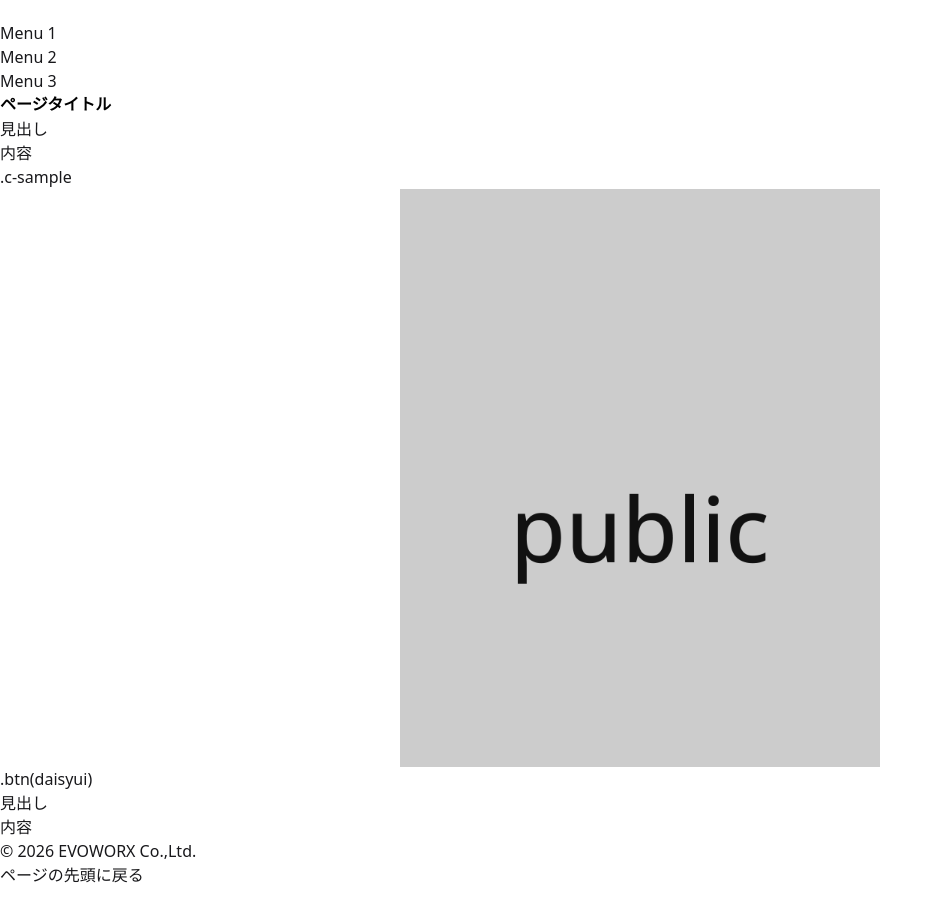
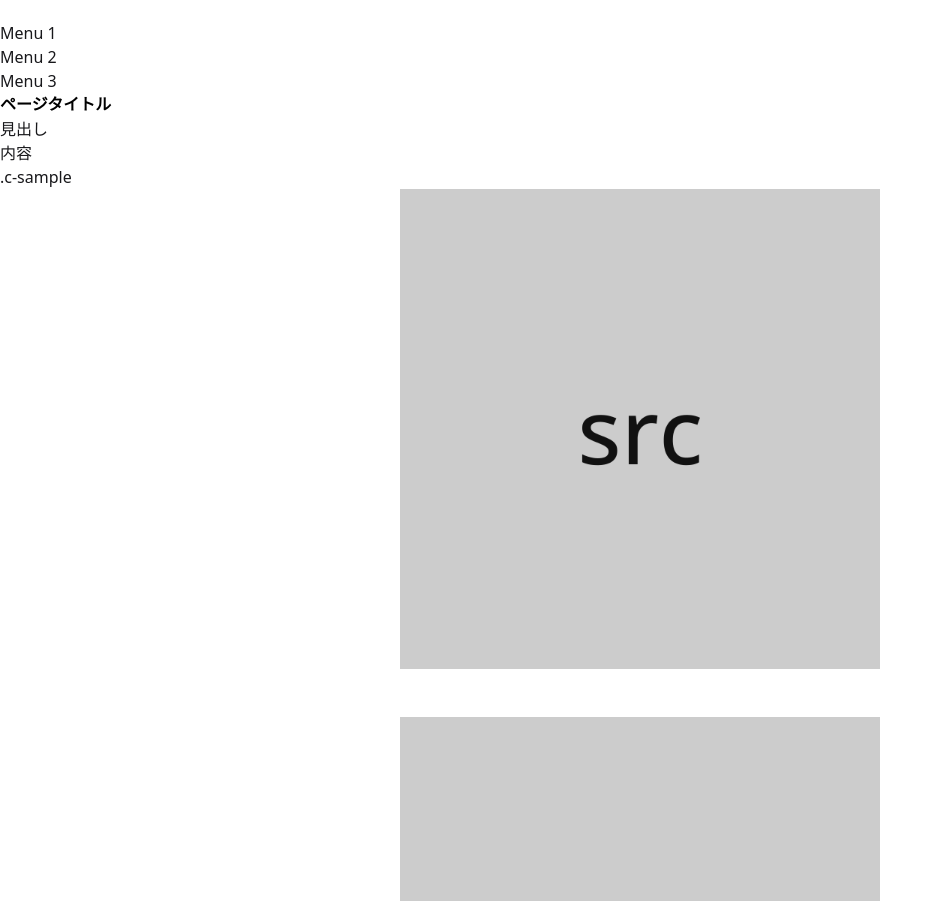
Before and after one commit to okoshi-evoworx/vite_tailwind, a website built with Vite: page index.html in a window 1280 px wide. Shown: the part 51-952 px from the top of the page, without its empty margins (0-943 px from the left). Built offline with nearby package versions, Linux system fonts and the light colour scheme.

Commit message:
HTML修正漏れ

```diff
--- a/index.html
+++ b/index.html
@@ -67,7 +67,7 @@ height="0" width="0" style="display:none;visibility:hidden"></iframe></noscript>
           <h2>見出し</h2>
           <p>内容</p>
           <div class="c-sample">.c-sample</div>
-          <figure class="mr-auto ml-auto h-50 w-240 md:w-480">
+          <figure class="mr-auto ml-auto w-240 md:w-480">
             <img src="src/img/src_sample.webp" alt="" width="640" height="640" loading="lazy" />
           </figure>
           <figure class="mt-24 mr-auto ml-auto w-240 md:mt-48 md:w-480">
@@ -76,7 +76,7 @@ height="0" width="0" style="display:none;visibility:hidden"></iframe></noscript>
         </section>
 
         <section id="section2">
-          <a class="btn" href="#section1">.btn(daisyui)</a>
+          <a class="d-btn" href="#section1">.d-btn(daisyui)</a>
           <h2>見出し</h2>
           <p>内容</p>
         </section>
```
